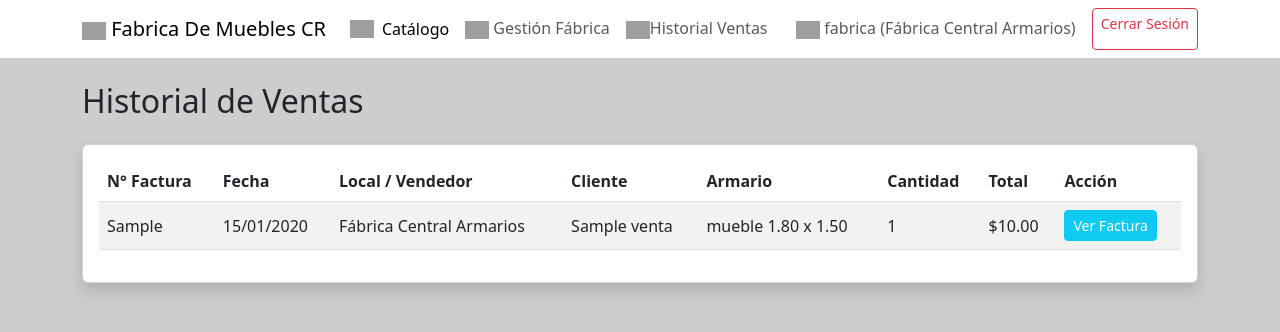
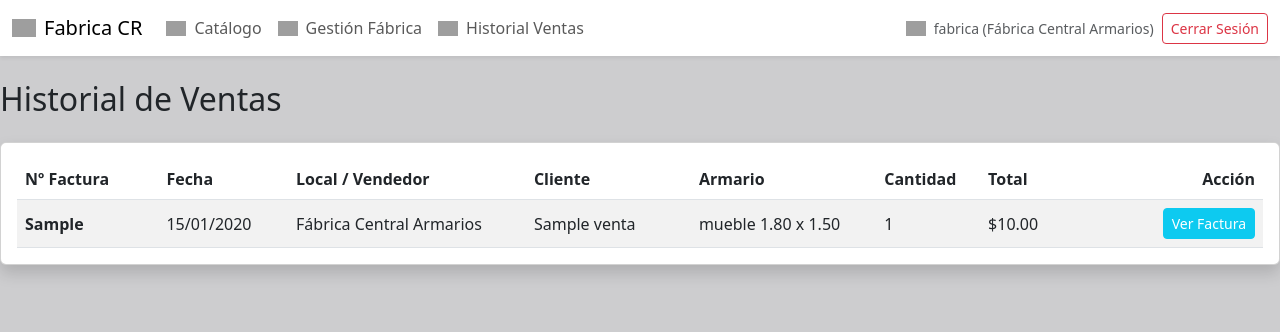
Before and after one commit to Ruben20201/ventas-armarios, a Flask app: page /ventas/historial in a window 1280 px wide. Shown: the top 332 px of the page. Run offline with Flask 3, Linux system fonts and the light colour scheme; a user stored in the database is signed in; tables that the repository leaves empty hold one stand-in row (values such as "Sample post"); grey boxes are pictures that could not be loaded.

Commit message:
cambios ruben

```diff
--- a/templates/base.html
+++ b/templates/base.html
@@ -8,38 +8,59 @@
 
 </head>
 <body style="background-color: rgb(205, 205, 207);">
-    <nav class="navbar navbar-expand-lg navbar-white bg-white mb-4">
-        <div class="container" >
-            <a class="navbar-brand" href="{{ url_for('catalogo') }}"> <img src="https://res.cloudinary.com/ljsxuy3b/image/upload/v1794261461/armario.png"
-              alt="Icono"  style="width: 24px; height: 24px; object-fit: contain;"> Fabrica De Muebles CR</a>
-            {% if current_user.is_authenticated %}
-            <div class="navbar-nav me-auto">
-                <a class="nav-link text-black d-flex align-items-center gap-2" href="{{ url_for('catalogo') }}">
-            <img src="https://res.cloudinary.com/ljsxuy3b/image/upload/v1794259567/automatizacion-de-la-casa.png" alt="Icono" style="width: 24px; height: 24px; object-fit: contain;">
-            Catálogo
+<nav class="navbar navbar-expand-lg navbar-light bg-white mb-4 shadow-sm">
+    <div class="container-fluid">
+        <!-- Logo y Nombre -->
+        <a class="navbar-brand d-flex align-items-center gap-2" href="{{ url_for('catalogo') }}">
+            <img src="https://res.cloudinary.com/ljsxuy3b/image/upload/v1794261461/armario.png" alt="Icono" style="width: 24px; height: 24px; object-fit: contain;">
+            <span>Fabrica CR</span>
         </a>
 
+        <!-- Botón Hamburguesa para Celulares -->
+        <button class="navbar-toggler" type="button" data-bs-toggle="collapse" data-bs-target="#navbarNav" aria-controls="navbarNav" aria-expanded="false" aria-label="Toggle navigation">
+            <span class="navbar-toggler-icon"></span>
+        </button>
+
+        <!-- Elementos del Menú que se ocultan/muestran en móvil -->
+        <div class="collapse navbar-collapse" id="navbarNav">
+            {% if current_user.is_authenticated %}
+            <ul class="navbar-nav me-auto mb-2 mb-lg-0">
+                <li class="nav-item">
+                    <a class="nav-link d-flex align-items-center gap-2" href="{{ url_for('catalogo') }}">
+                        <img src="https://res.cloudinary.com/ljsxuy3b/image/upload/v1794259567/automatizacion-de-la-casa.png" alt="Icono" style="width: 20px; height: 20px; object-fit: contain;">
+                        Catálogo
+                    </a>
+                </li>
 
                 {% if current_user.rol == 'fabrica' %}
-                <a class="nav-link" href="{{ url_for('gestionar_muebles') }}">
-                <img src="https://res.cloudinary.com/ljsxuy3b/image/upload/v1794260163/las-compras-en-linea.png"
-              alt="Icono"  style="width: 24px; height: 24px; object-fit: contain;">
-                    Gestión Fábrica</a>
+                <li class="nav-item">
+                    <a class="nav-link d-flex align-items-center gap-2" href="{{ url_for('gestionar_muebles') }}">
+                        <img src="https://res.cloudinary.com/ljsxuy3b/image/upload/v1794260163/las-compras-en-linea.png" alt="Icono" style="width: 20px; height: 20px; object-fit: contain;">
+                        Gestión Fábrica
+                    </a>
+                </li>
                 {% endif %}
-                <a class="nav-link" href="{{ url_for('historial_ventas') }}">
-                    <img src="https://res.cloudinary.com/ljsxuy3b/image/upload/v1794260337/carro-de-la-carretilla.png"
-              alt="Icono"  style="width: 24px; height: 24px; object-fit: contain;">Historial Ventas</a>
-            </div>
 
-            <div class="navbar-nav">
-                <span class="navbar-text me-3">
-                    <img src="https://res.cloudinary.com/ljsxuy3b/image/upload/v1794260634/persona-de-libre-dedicacion.png"
-              alt="Icono"  style="width: 24px; height: 24px; object-fit: contain;"> {{ current_user.username }} ({{ current_user.nombre_local }})</span>
+                <li class="nav-item">
+                    <a class="nav-link d-flex align-items-center gap-2" href="{{ url_for('historial_ventas') }}">
+                        <img src="https://res.cloudinary.com/ljsxuy3b/image/upload/v1794260337/carro-de-la-carretilla.png" alt="Icono" style="width: 20px; height: 20px; object-fit: contain;">
+                        Historial Ventas
+                    </a>
+                </li>
+            </ul>
+
+            <!-- Sección de Usuario y Salir -->
+            <div class="d-flex flex-column flex-lg-row align-items-lg-center gap-2 mt-3 mt-lg-0">
+                <span class="navbar-text small text-muted d-flex align-items-center gap-2">
+                    <img src="https://res.cloudinary.com/ljsxuy3b/image/upload/v1794260634/persona-de-libre-dedicacion.png" alt="Icono" style="width: 20px; height: 20px; object-fit: contain;">
+                    {{ current_user.username }} ({{ current_user.nombre_local }})
+                </span>
                 <a class="btn btn-outline-danger btn-sm" href="{{ url_for('logout') }}">Cerrar Sesión</a>
             </div>
             {% endif %}
         </div>
-    </nav>
+    </div>
+</nav
 
     <div class="container">
         {% with messages = get_flashed_messages(with_categories=true) %}
--- a/templates/gestionar_muebles.html
+++ b/templates/gestionar_muebles.html
@@ -80,10 +80,13 @@
     </div>
 
     <!-- Tabla de Inventario Actual y Actualización de Stock -->
+    <!-- Tabla de Inventario Actual y Actualización de Stock -->
 <div class="col-md-8">
     <div class="card shadow">
         <div class="card-header bg-dark text-white">Inventario Actual</div>
         <div class="card-body">
+            <!-- 1. AQUÍ AGREGAMOS EL CONTENEDOR RESPONSIVO -->
+            <div class="table-responsive">
                 <table class="table align-middle">
                     <thead>
                         <tr>
@@ -115,6 +118,7 @@
                         {% endfor %}
                     </tbody>
                 </table>
+            </div> <!-- Fin de table-responsive -->
         </div>
     </div>
 </div>
--- a/templates/historial_ventas.html
+++ b/templates/historial_ventas.html
@@ -3,34 +3,39 @@
 <h2>Historial de Ventas</h2>
 <div class="card shadow mt-4">
     <div class="card-body">
-        <table class="table table-striped align-middle">
+        <!-- 1. Envolvemos la tabla con el contenedor responsivo -->
+        <div class="table-responsive">
+            <table class="table table-striped align-middle mb-0">
                 <thead>
                     <tr>
-                    <th>N° Factura</th>
-                    <th>Fecha</th>
-                    <th>Local / Vendedor</th>
-                    <th>Cliente</th>
-                    <th>Armario</th>
-                    <th>Cantidad</th>
-                    <th>Total</th>
-                    <th>Acción</th>
+                        <th scope="col" style="min-width: 120px;">Nº Factura</th>
+                        <th scope="col" style="min-width: 110px;">Fecha</th>
+                        <th scope="col" style="min-width: 150px;">Local / Vendedor</th>
+                        <th scope="col" style="min-width: 140px;">Cliente</th>
+                        <th scope="col" style="min-width: 130px;">Armario</th>
+                        <th scope="col">Cantidad</th>
+                        <th scope="col" style="min-width: 120px;">Total</th>
+                        <th scope="col" class="text-end" style="min-width: 120px;">Acción</th>
                     </tr>
                 </thead>
                 <tbody>
                     {% for venta in ventas %}
                     <tr>
-                    <td>{{ venta.numero_factura }}</td>
+                        <td class="fw-bold">{{ venta.numero_factura }}</td>
                         <td>{{ venta.fecha.strftime('%d/%m/%Y') }}</td>
                         <td>{{ venta.vendedor.nombre_local }}</td>
                         <td>{{ venta.cliente_nombre }}</td>
                         <td>{{ venta.mueble.nombre }}</td>
                         <td>{{ venta.cantidad }}</td>
                         <td>${{ "{:,.2f}".format(venta.total) }}</td>
-                    <td><a href="{{ url_for('ver_factura', venta_id=venta.id) }}" class="btn btn-sm btn-info text-white">Ver Factura</a></td>
+                        <td class="text-end">
+                            <a href="{{ url_for('ver_factura', venta_id=venta.id) }}" class="btn btn-sm btn-info text-white">Ver Factura</a>
+                        </td>
                     </tr>
                     {% endfor %}
                 </tbody>
             </table>
+        </div> <!-- Fin de table-responsive -->
     </div>
 </div>
 {% endblock %}
```
Lines whose indentation alone changed are shown as unchanged.
